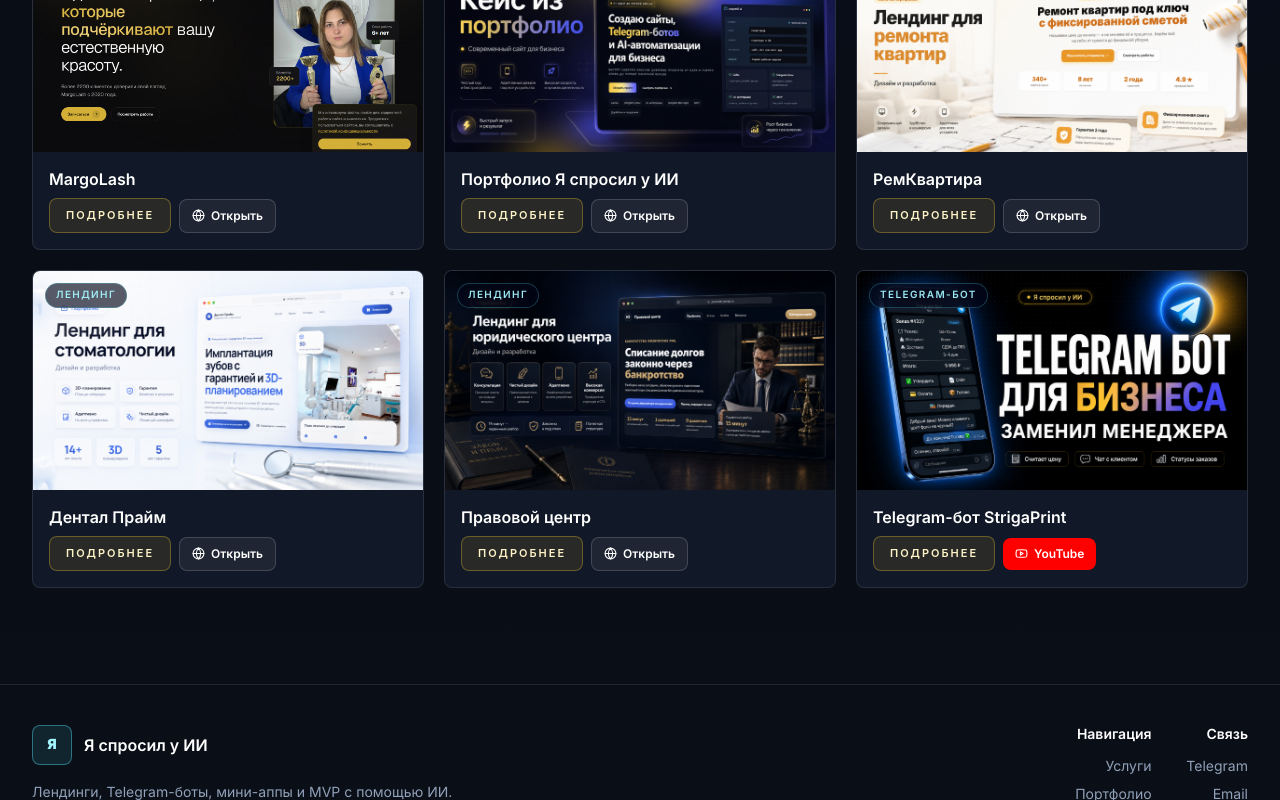
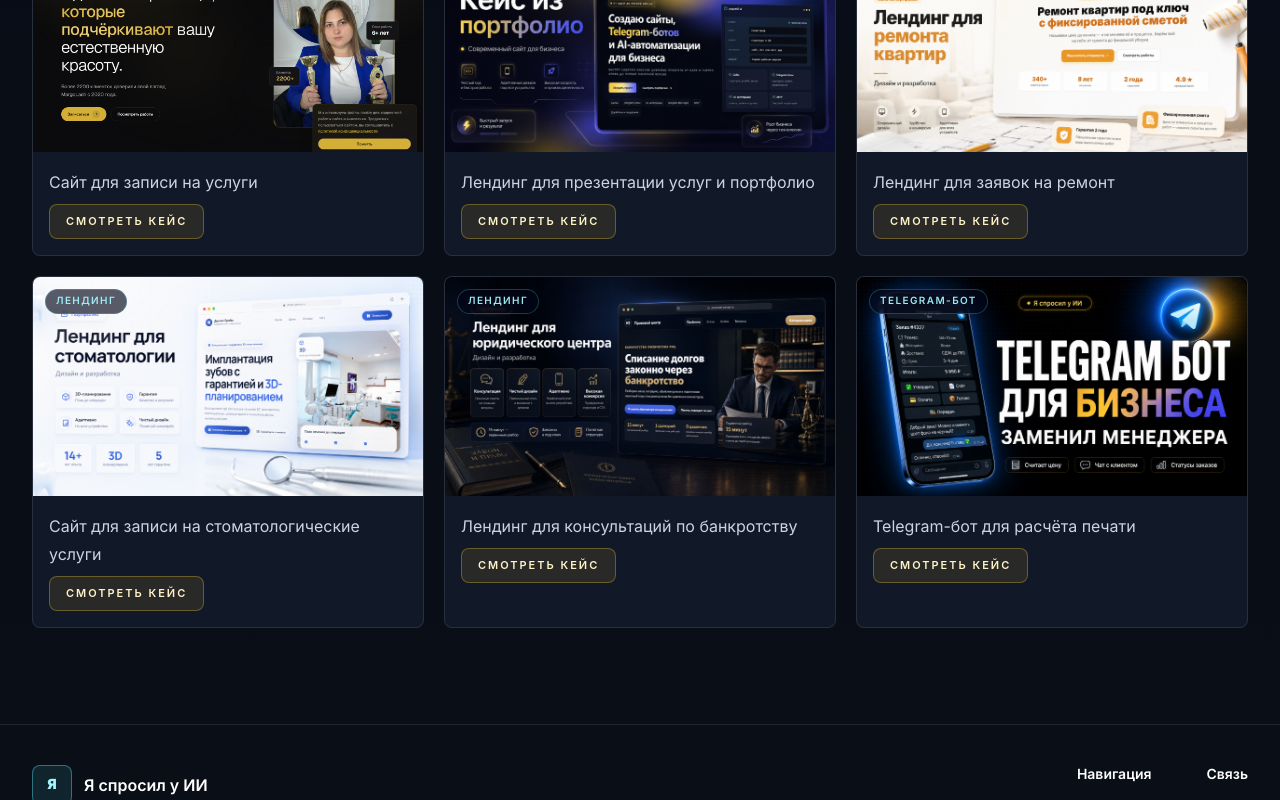
Before and after one commit to yasprosil-ai/portfolio-site, a Next.js app: page /projects in a window 1280 px wide. Shown: the part 605-1405 px from the top of the page. Built offline with nearby package versions, Linux system fonts and the light colour scheme.

Commit message:
refine portfolio cards and case modal

```diff
--- a/components/ProjectCard.jsx
+++ b/components/ProjectCard.jsx
@@ -1,6 +1,5 @@
 "use client";
 
-import { Globe, Youtube } from "lucide-react";
 import { useState } from "react";
 import ProjectDetails from "./ProjectDetails.jsx";
 
@@ -48,9 +47,9 @@ export default function ProjectCard({ project }) {
         )}
 
         <div className="flex flex-col gap-2 p-3 sm:p-4">
-          <h3 className="text-base font-semibold leading-snug text-white">
-            {project.title}
-          </h3>
+          <p className="text-base leading-7 text-slate-300">
+            {project.cardSummary ?? project.description}
+          </p>
 
           <div className="flex flex-wrap items-center gap-2">
             <button
@@ -59,32 +58,8 @@ export default function ProjectCard({ project }) {
               className="relative overflow-hidden rounded-lg border border-amber-300/30 bg-amber-300/10 px-4 py-2 text-[11px] font-semibold uppercase tracking-[0.18em] text-amber-100 transition hover:bg-amber-300/18 active:translate-y-px"
             >
               <span className="service-btn-glow" />
-              <span className="relative z-10">Подробнее</span>
+              <span className="relative z-10">Смотреть кейс</span>
             </button>
-
-            {project.primaryHref && (
-              <a
-                href={project.primaryHref}
-                target="_blank"
-                rel="noreferrer"
-                className="inline-flex items-center gap-1.5 rounded-lg border border-white/16 bg-white/6 px-3 py-2 text-xs font-semibold text-white transition hover:border-white/30 hover:bg-white/10 active:translate-y-px"
-              >
-                <Globe size={13} />
-                Открыть
-              </a>
-            )}
-
-            {project.youtubeHref && (
-              <a
-                href={project.youtubeHref}
-                target="_blank"
-                rel="noreferrer"
-                className="inline-flex items-center gap-1.5 rounded-lg bg-[#FF0000] px-3 py-2 text-xs font-semibold text-white transition hover:bg-[#CC0000] active:translate-y-px"
-              >
-                <Youtube size={13} />
-                YouTube
-              </a>
-            )}
           </div>
         </div>
       </article>
--- a/data/projects.js
+++ b/data/projects.js
@@ -13,9 +13,16 @@ export const projects = [
     title: "MargoLash",
     category: "Сайты",
     displayCategory: "Сайт",
+    cardSummary: "Сайт для записи на услуги",
 
     description:
       "Студия работала только через Instagram — без полного прайса и удобной записи. Сайт закрыл это: услуги с ценами, портфолио работ, отзывы и форма записи в одном месте. Скрытая панель позволяет менять отзывы без разработчика.",
+    caseStudy: {
+      summary: "Сайт для записи на услуги.",
+      task: "Упаковать услуги студии в понятный сайт, чтобы клиент мог быстро посмотреть работы, цены и записаться без переписки туда-сюда.",
+      done: "Собрал страницы услуг, портфолио, отзывы и форму записи. Добавил понятную структуру и аккуратный просмотр с телефона.",
+      result: "Получился рабочий сайт, который удобно отправлять клиентам, показывать в соцсетях и использовать как основную точку записи.",
+    },
     features: ["живой сайт", "несколько страниц", "работы и отзывы", "скрытая админ-панель для отзывов"],
     image: "/visuals/margolash-case.png",
     primaryLabel: "Открыть сайт",
@@ -62,9 +69,16 @@ export const projects = [
     title: "Портфолио Я спросил у ИИ",
     category: "Сайты",
     displayCategory: "Лендинг",
+    cardSummary: "Лендинг для презентации услуг и портфолио",
 
     description:
       "Один лендинг заменяет долгие объяснения «чем занимаюсь»: клиент за 30 секунд видит оффер, проекты и следующий шаг. Это сайт, на котором вы сейчас, — живой пример такого лендинга.",
+    caseStudy: {
+      summary: "Лендинг для презентации услуг и портфолио.",
+      task: "Собрать страницу, которая быстро объясняет, чем я занимаюсь, показывает кейсы и ведет клиента к следующему шагу без долгих переписок.",
+      done: "Собрал первый экран с оффером, витрину проектов, блоки услуг, фильтры по кейсам и понятные CTA для связи.",
+      result: "Получился рабочий лендинг, который можно показывать клиентам, использовать как портфолио и вести с него обращения.",
+    },
     features: ["первый экран с оффером", "витрина проектов", "адаптив под телефон", "контактные CTA"],
     image: "/visuals/yasprosil-ai.png",
     primaryLabel: "Открыть сайт",
@@ -103,9 +117,16 @@ export const projects = [
     title: "РемКвартира",
     category: "Сайты",
     displayCategory: "Лендинг",
+    cardSummary: "Лендинг для заявок на ремонт",
 
     description:
       "Клиент боится отдать крупную сумму незнакомым людям и потерять контроль. Лендинг снимает каждый страх: фиксированная смета, калькулятор стоимости, фото до/после и DM-подтверждение от бота, что заявка принята.",
+    caseStudy: {
+      summary: "Лендинг для заявок на ремонт.",
+      task: "Упаковать услугу ремонта квартир так, чтобы клиент понимал этапы работы, не боялся оставить заявку и видел понятный следующий шаг.",
+      done: "Собрал оффер, калькулятор стоимости, блоки с этапами, примеры работ, пакеты услуг и форму обращения.",
+      result: "Получился готовый лендинг, который можно использовать в рекламе, отправлять клиентам и собирать с него заявки на ремонт.",
+    },
     features: ["калькулятор стоимости", "фото до/после", "пакеты и этапы", "DM-подтверждение клиенту"],
     image: "/visuals/remkvartira-case.png",
     primaryLabel: "Открыть сайт",
@@ -145,9 +166,16 @@ export const projects = [
     title: "Дентал Прайм",
     category: "Сайты",
     displayCategory: "Лендинг",
+    cardSummary: "Сайт для записи на стоматологические услуги",
 
     description:
       "Дорогая медицинская услуга продаётся доверием, не давлением. Лендинг снижает тревогу пациента: объясняет этапы лечения, показывает врачей, пакеты с ценами и записывает на консультацию без агрессивных CTA.",
+    caseStudy: {
+      summary: "Сайт для записи на стоматологические услуги.",
+      task: "Показать сложную медицинскую услугу спокойно и понятно, чтобы пациент видел врачей, этапы лечения и мог записаться без давления.",
+      done: "Собрал первый экран с оффером, блоки про врачей и этапы, пакеты с ценами, FAQ и форму записи на консультацию.",
+      result: "Получился рабочий сайт, который помогает показать услугу аккуратно, выстроить доверие и принимать заявки на консультацию.",
+    },
     features: ["3D-планирование", "врачи и этапы", "пакеты с ценами", "FAQ и запись"],
     image: "/visuals/stomatologiya.png",
     primaryLabel: "Открыть сайт",
@@ -187,9 +215,16 @@ export const projects = [
     title: "Правовой центр",
     category: "Сайты",
     displayCategory: "Лендинг",
+    cardSummary: "Лендинг для консультаций по банкротству",
 
     description:
       "Человек с долгами боится и не знает, что делать. Лендинг объясняет процедуру банкротства простым языком, снимает страхи через кейсы и ведёт к бесплатной консультации без давления.",
+    caseStudy: {
+      summary: "Лендинг для консультаций по банкротству.",
+      task: "Объяснить сложную юридическую услугу простым языком, снять тревогу и дать человеку понятный способ обратиться за консультацией.",
+      done: "Собрал спокойный оффер, этапы процедуры, блоки с типовыми вопросами, кейсы и форму бесплатной консультации.",
+      result: "Получился понятный лендинг, который можно запускать в рекламу, отправлять клиентам и собирать с него обращения без ощущения давления.",
+    },
     features: ["банкротство физлиц", "этапы процедуры", "кейсы и FAQ", "бесплатная консультация"],
     image: "/visuals/yuridicheskie.png",
     primaryLabel: "Открыть сайт",
@@ -229,9 +264,16 @@ export const projects = [
     title: "Telegram-бот StrigaPrint",
     category: "Telegram-боты",
     displayCategory: "Telegram-бот",
+    cardSummary: "Telegram-бот для расчёта печати",
 
     description:
       "Мастерская тратила время на ручной приём заказов в личку — заявки терялись, менеджер уставал. Бот автоматизирует приём заказов, расчёт стоимости и ведёт сделку по статусам 24/7.",
+    caseStudy: {
+      summary: "Telegram-бот для расчёта печати.",
+      task: "Автоматизировать прием заказов и расчёт стоимости, чтобы мастерская меньше зависела от ручной переписки и не теряла заявки.",
+      done: "Собрал сценарий опроса, расчет стоимости, передачу заказа в работу, статусы и удобный диалог с клиентом внутри Telegram.",
+      result: "Получился рабочий бот, который помогает принимать заказы, считать стоимость и вести клиента по понятному сценарию общения.",
+    },
     features: [
       "пошаговый опрос: размер, дизайн, фото, упаковка, доставка",
       "автоматический расчёт стоимости из базы данных",
```
Also changed, not shown: components/ProjectDetails.jsx (+30 -18 lines).
